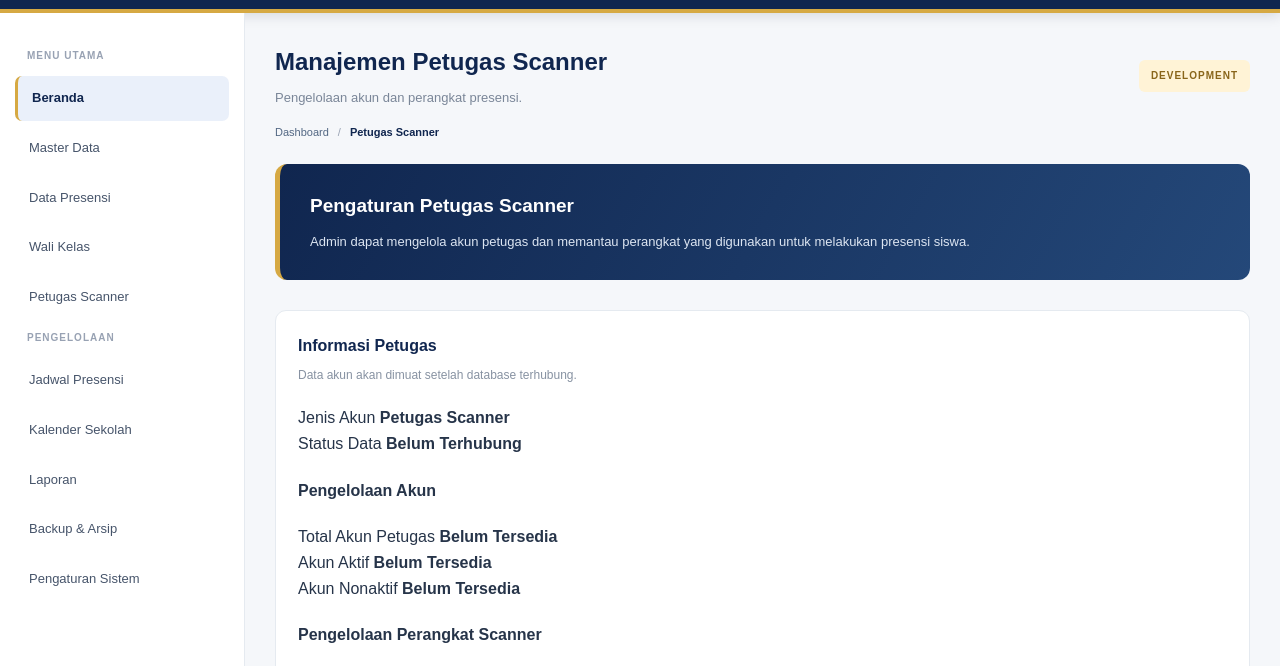
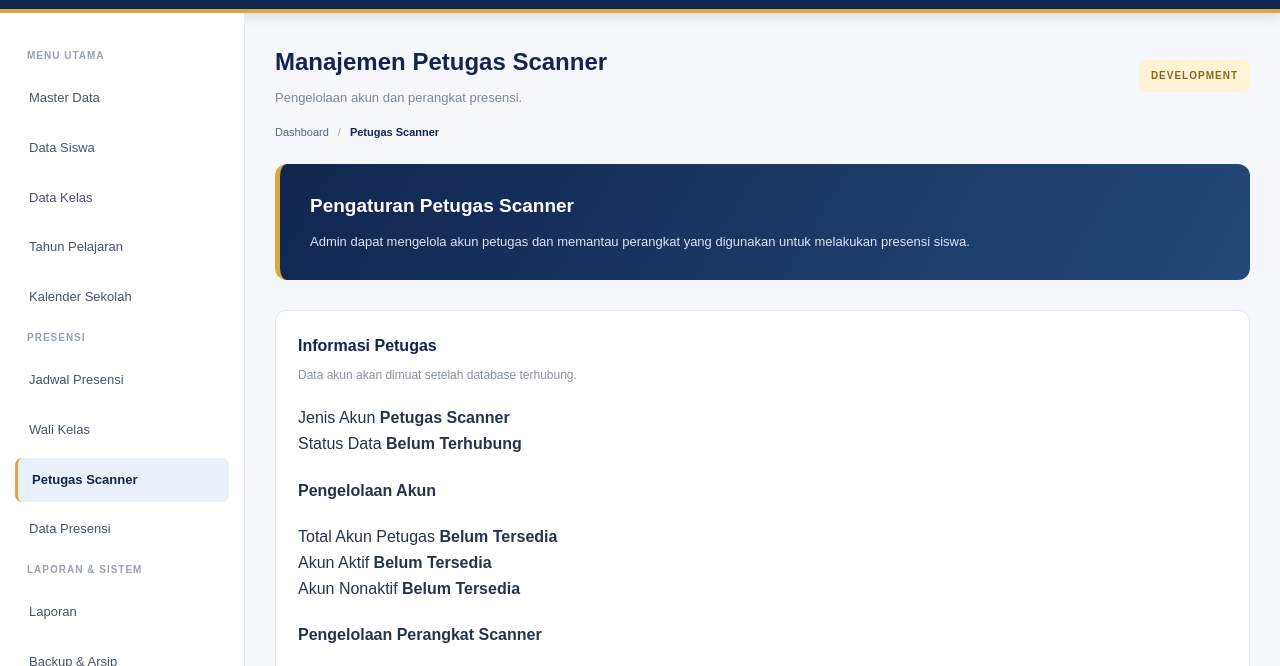
Before and after one commit to espansa-coder/E-PRESENSI-ESPANSA-WEB, a plain HTML site: page petugas-scanner.html in a window 1280 px wide. Shown: the part 67-733 px from the top of the page. Drawn offline with Linux system fonts and the light colour scheme.

Commit message:
Update petugas-scanner.html

```diff
--- a/petugas-scanner.html
+++ b/petugas-scanner.html
@@ -31,16 +31,19 @@
 
     <aside class="dashboard-sidebar">
       <p class="sidebar-title">MENU UTAMA</p>
-      <a href="dashboard.html" class="menu-item active">Beranda</a>
       <a href="master-data.html" class="menu-item">Master Data</a>
+      <a href="data-siswa.html" class="menu-item">Data Siswa</a>
+      <a href="data-kelas.html" class="menu-item">Data Kelas</a>
+      <a href="tahun-pelajaran.html" class="menu-item">Tahun Pelajaran</a>
+      <a href="kalender-sekolah.html" class="menu-item">Kalender Sekolah</a>
+
+      <div class="sidebar-title">PRESENSI</div>
+      <a href="jadwal-presensi.html" class="menu-item">Jadwal Presensi</a>
+      <a href="wali-kelas.html" class="menu-item">Wali Kelas</a>
+      <a href="petugas-scanner.html" class="menu-item active">Petugas Scanner</a>
       <a href="data-presensi.html" class="menu-item">Data Presensi</a>
-      <a href="wali-kelas.html" class="menu-item">Wali Kelas</a>
-      <a href="petugas-scanner.html" class="menu-item">Petugas Scanner</a>
 
-      <p class="sidebar-title">PENGELOLAAN</p>
-
-      <a href="jadwal-presensi.html" class="menu-item">Jadwal Presensi</a>
-      <a href="kalender-sekolah.html" class="menu-item">Kalender Sekolah</a>
+      <div class="sidebar-title">LAPORAN & SISTEM</div>
       <a href="laporan.html" class="menu-item">Laporan</a>
       <a href="backup-arsip.html" class="menu-item">Backup & Arsip</a>
       <a href="pengaturan.html" class="menu-item">Pengaturan Sistem</a>
```
